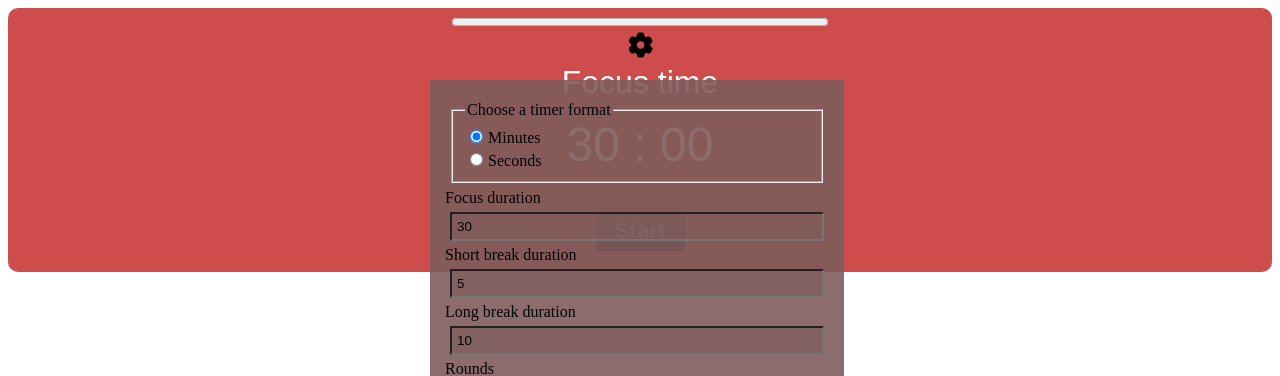
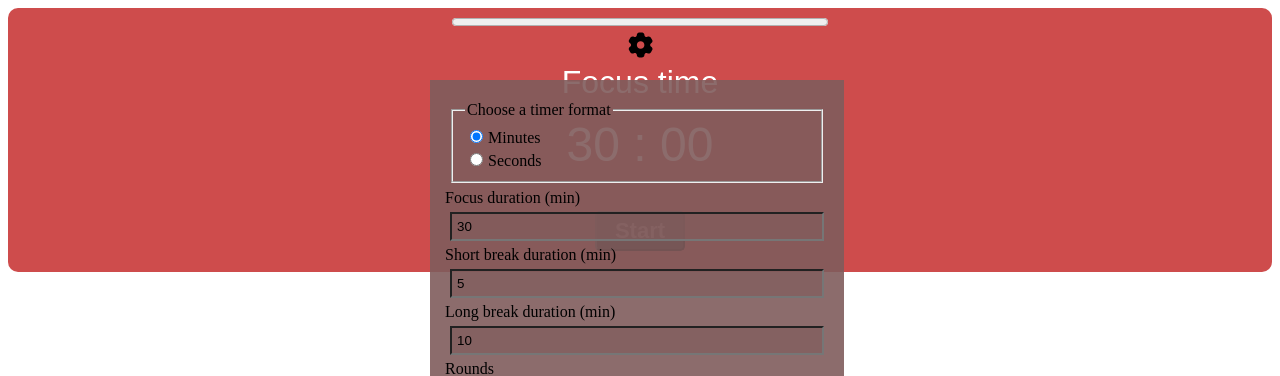
Before and after one commit to Wecpo/Pomodoro, a Vue app: page / in a window 1280 px wide. Both pictures are taken after a click on the element 640 px from the left and 47 px from the top of the page. Shown: the top 376 px of the page. Built offline with nearby package versions, Linux system fonts and the light colour scheme.

Commit message:
feat: added string of timer format at labels in timer settings modal.

```diff
--- a/src/components/timer/TimerSettingsModal.vue
+++ b/src/components/timer/TimerSettingsModal.vue
@@ -1,6 +1,6 @@
 <script setup lang="ts">
 import type { TimerSettingsModal } from '@/types/interfaces/TimerSettingsModal';
-import { onMounted, onUnmounted, reactive, ref, watch } from 'vue';
+import { computed, onMounted, onUnmounted, reactive, ref, watch } from 'vue';
 
 const props = withDefaults(defineProps<TimerSettingsModal>(), {
   timerSettings: () =>
@@ -25,8 +25,6 @@ const localTimerSettings = reactive({
   rounds: props.timerSettings.rounds,
   timerFormat: props.timerSettings.timerFormat,
 });
-
-console.log(localTimerSettings.timerFormat);
 
 function editSettings() {
   const data = localTimerSettings;
@@ -61,6 +59,8 @@ function handleClickOutside(event: MouseEvent) {
   }
 }
 
+const timerFormatString = computed(() => `${localTimerSettings.timerFormat.slice(0, 3)}`);
+
 onMounted(() => {
   if (localTimerSettings.timerFormat === 'minutes') {
     localTimerSettings.focusDuration /= 60;
@@ -91,11 +91,11 @@ onUnmounted(() => {
           <input v-model="localTimerSettings.timerFormat" type="radio" value="seconds">Seconds
         </label>
       </fieldset>
-      <label for="focus">Focus duration</label>
+      <label for="focus">Focus duration ({{ timerFormatString }})</label>
       <input id="focus" v-model="localTimerSettings.focusDuration" type="number" required="true" min="1">
-      <label for="shortBreak">Short break duration</label>
+      <label for="shortBreak">Short break duration ({{ timerFormatString }})</label>
       <input id="shortBreak" v-model="localTimerSettings.shortBreakDuration" required="true" type="number" min="1">
-      <label for="longBreak">Long break duration</label>
+      <label for="longBreak">Long break duration ({{ timerFormatString }})</label>
       <input id="longBreak" v-model="localTimerSettings.longBreakDuration" required="true" type="number" min="1">
       <label for="rounds">Rounds</label>
       <input id="rounds" v-model="localTimerSettings.rounds" required="true" type="number" min="1">
```
